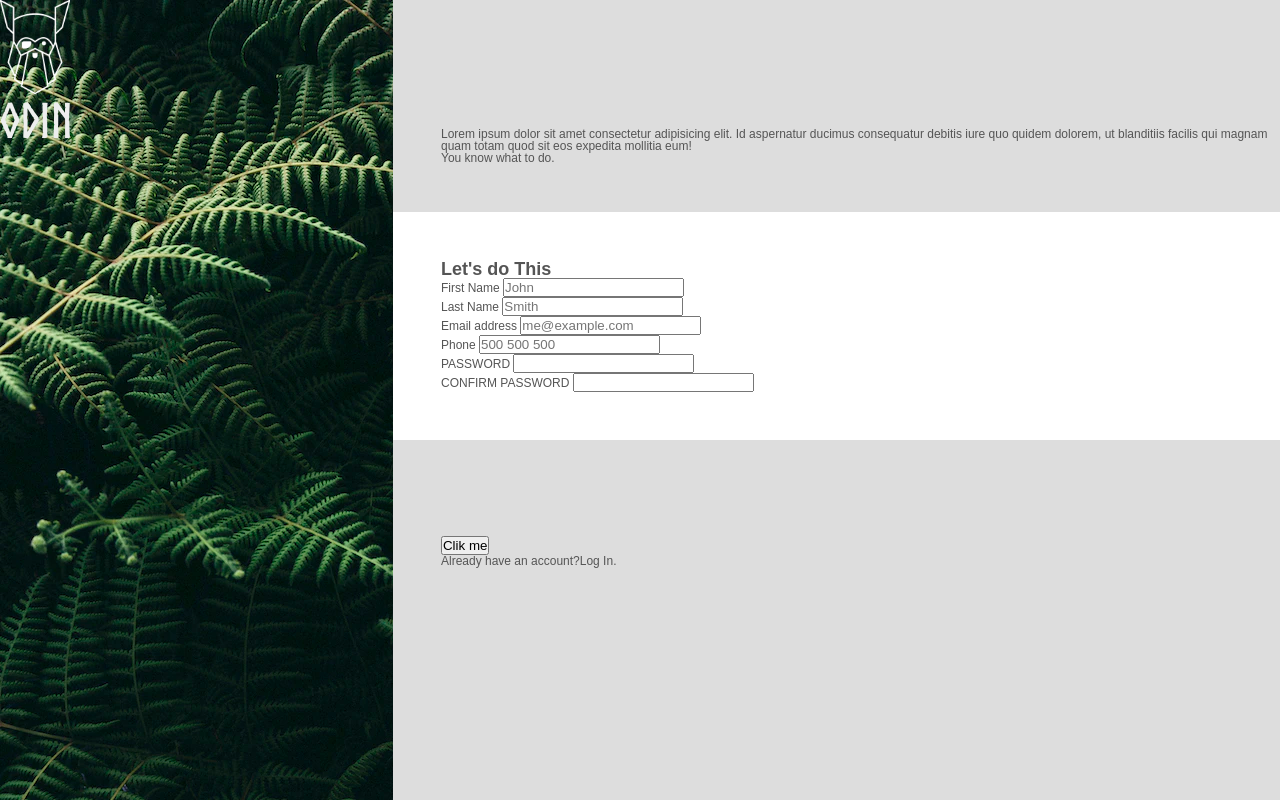
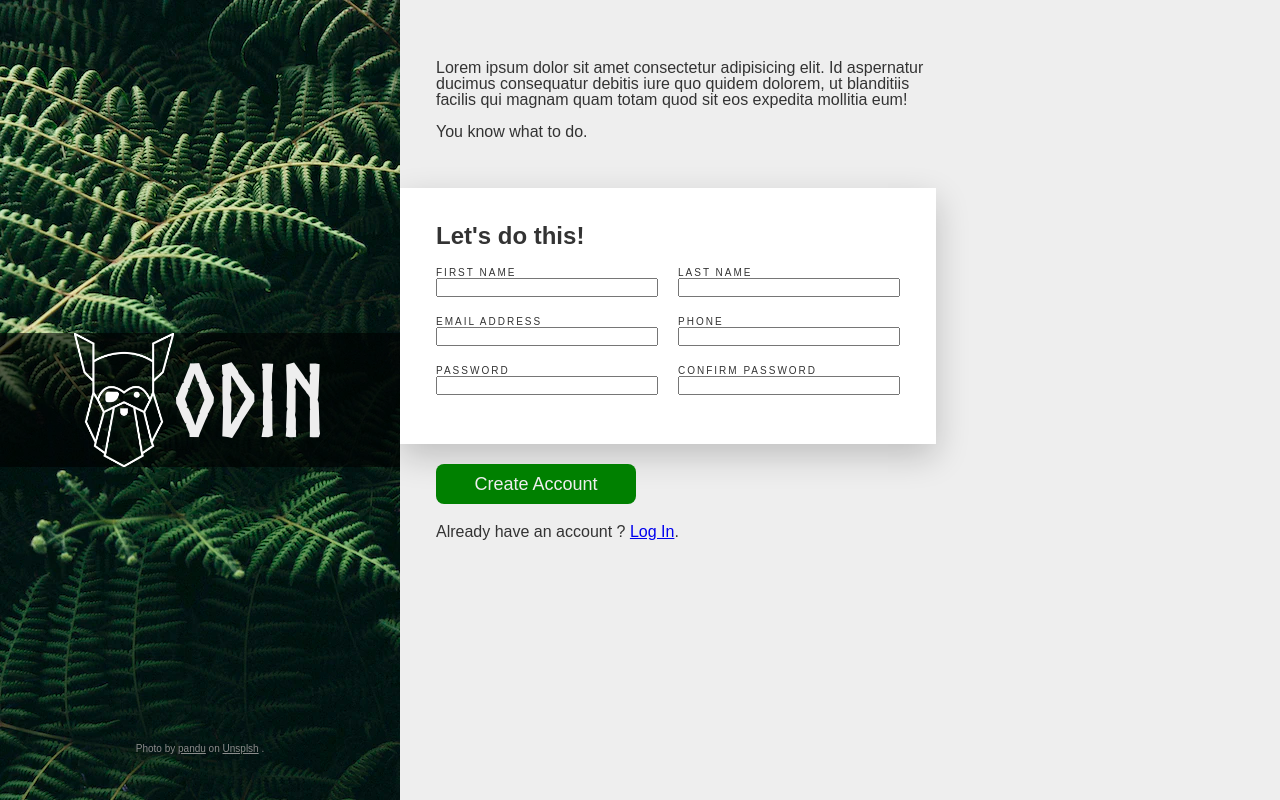
Before and after one commit to Bielesz/odin-form, a plain HTML site: page index.html in a window 1280 px wide. Drawn offline with Linux system fonts and the light colour scheme.

Commit message:
landing project

```diff
--- a/index.html
+++ b/index.html
@@ -11,9 +11,19 @@
   <body>
     <div class="container">
       <div class="plant">
-        <!-- https://unsplash.com/@panduior -->
-        <img class="logo" src="odin-lined.png" alt="odin logo" />
-        <h1 class="logo-text">ODIN</h1>
+        <div class="logo-box">
+          <!-- https://unsplash.com/@panduior -->
+          <img class="logo" src="odin-lined.png" alt="odin logo" />
+          <h1 class="logo-text">ODIN</h1>
+        </div>
+        <div class="autor">
+          <p>
+            Photo by
+            <a href="https://unsplash.com/@panduior">pandu</a> on
+            <a href="https://unsplash.com">Unsplsh</a>
+            .
+          </p>
+        </div>
       </div>
       <div class="container2">
         <div class="text">
@@ -23,69 +33,47 @@
             blanditiis facilis qui magnam quam totam quod sit eos expedita
             mollitia eum!
           </p>
+          <br />
           <p>You know what to do.</p>
         </div>
         <div class="form-cont">
-          <h2>Let's do This</h2>
-          <form>
-            <div class="form">
+          <h2>Let's do this!</h2>
+
+          <form class="form">
+            <div class="form-item">
               <label for="full-name">First Name</label>
-              <input
-                id="first-name"
-                type="text"
-                placeholder="John"
-                name="name"
-                required
-              />
+              <input id="first-name" type="text" name="name" required />
             </div>
 
-            <div>
+            <div class="form-item">
               <label for="full-name">Last Name</label>
-              <input
-                id="last-name"
-                type="text"
-                placeholder="Smith"
-                name="name"
-                required
-              />
+              <input id="last-name" type="text" name="name" required />
             </div>
 
-            <div>
+            <div class="form-item">
               <label for="email">Email address</label>
-              <input
-                id="email"
-                type="email"
-                placeholder="me@example.com"
-                name="email"
-                required
-              />
+              <input id="email" type="email" name="email" required />
             </div>
 
-            <div class="form">
+            <div class="form-item">
               <label for="full-name">Phone</label>
-              <input
-                id="phone"
-                type="tel"
-                placeholder="500 500 500"
-                name="name"
-                required
-              />
+              <input id="phone" type="tel" name="name" required />
             </div>
 
-            <div class="form">
+            <div class="form-item">
               <label for="full-name">PASSWORD</label>
               <input id="password" type="password" name="name" required />
             </div>
 
-            <div class="form">
+            <div class="form-item">
               <label for="full-name">CONFIRM PASSWORD</label>
               <input id="password" type="password" name="name" required />
             </div>
           </form>
         </div>
         <div class="cta">
-          <button>Clik me</button>
-          <p>Already have an account?<a>Log In</a>.</p>
+          <button class="cta-btn">Create Account</button>
+          <p>Already have an account ? <a href="#">Log In</a>.</p>
         </div>
       </div>
     </div>
--- a/style.css
+++ b/style.css
@@ -15,11 +15,14 @@ html {
 
 body {
   font-family: sans-serif;
-  font-size: 1.2rem;
+  font-size: 1.6rem;
   line-height: 1;
   font-weight: 400;
-  color: #555;
-  background-color: #ddd;
+  color: #333;
+  background-color: #eee;
+}
+h2 {
+  margin-bottom: 2rem;
 }
 
 .container {
@@ -27,37 +30,98 @@ body {
 }
 
 .container2 {
-  margin-top: 12.8rem;
+  margin-top: 6rem;
+  /* width: 50%; */
 }
 
 .text {
   margin-bottom: 4.8rem;
-  margin-left: 4.8rem;
+  margin-left: 3.6rem;
+  max-width: 50rem;
 }
 
 .form-cont {
-  padding: 4.8rem;
+  padding: 3.6rem;
+  padding-bottom: 0rem;
   background-color: #fff;
-  margin-bottom: 9.6rem;
+  box-shadow: 0 1.2rem 3.2rem rgba(0, 0, 0, 0.2);
+  align-self: stretch;
 }
 .cta {
-  margin-left: 4.8rem;
+  margin-left: 3.6rem;
+  margin-top: 2rem;
+}
+
+.cta p {
+  margin-top: 2rem;
+}
+
+.cta-btn {
+  text-decoration: none;
+  border: none;
+  border-radius: 8px;
+  height: 4rem;
+  width: 20rem;
+  color: #eee;
+  font-size: 1.8rem;
+  font-weight: 500;
+  background-color: green;
+}
+
+.form {
+  display: grid;
+  grid-template-columns: repeat(2, 1fr);
+  grid-template-rows: repeat(4, 1fr);
+  gap: 2rem;
+}
+
+.form-item {
+  display: flex;
+  flex-direction: column;
+  text-transform: uppercase;
+  font-size: 1rem;
+  letter-spacing: 2px;
+  font-weight: 500;
 }
 
 .plant {
   background-image: url("photo-1531292039036-7720ff2dadd5.webp");
   display: inline-block;
   height: 100vh;
-  width: 50rem;
+  width: 40rem;
+  display: flex;
+  justify-content: center;
+  flex-direction: column;
+  position: relative;
+}
+
+.logo-box {
+  display: flex;
+  align-items: center;
+  justify-content: center;
+  background-color: rgba(0, 0, 0, 0.612);
+  /* border: 2px solid red; */
 }
 
 .logo {
-  width: 7rem;
-  color: red;
+  width: 10rem;
 }
 
 .logo-text {
   font-family: "Norse";
   color: #eee;
-  font-size: 4.8rem;
+  font-size: 10rem;
 }
+
+.autor {
+  position: absolute;
+  top: 93%;
+  left: 50%;
+  transform: translate(-50%, 0);
+  color: rgb(140, 140, 140);
+  font-size: 1rem;
+}
+
+.autor a {
+  color: rgb(140, 140, 140);
+}
```
